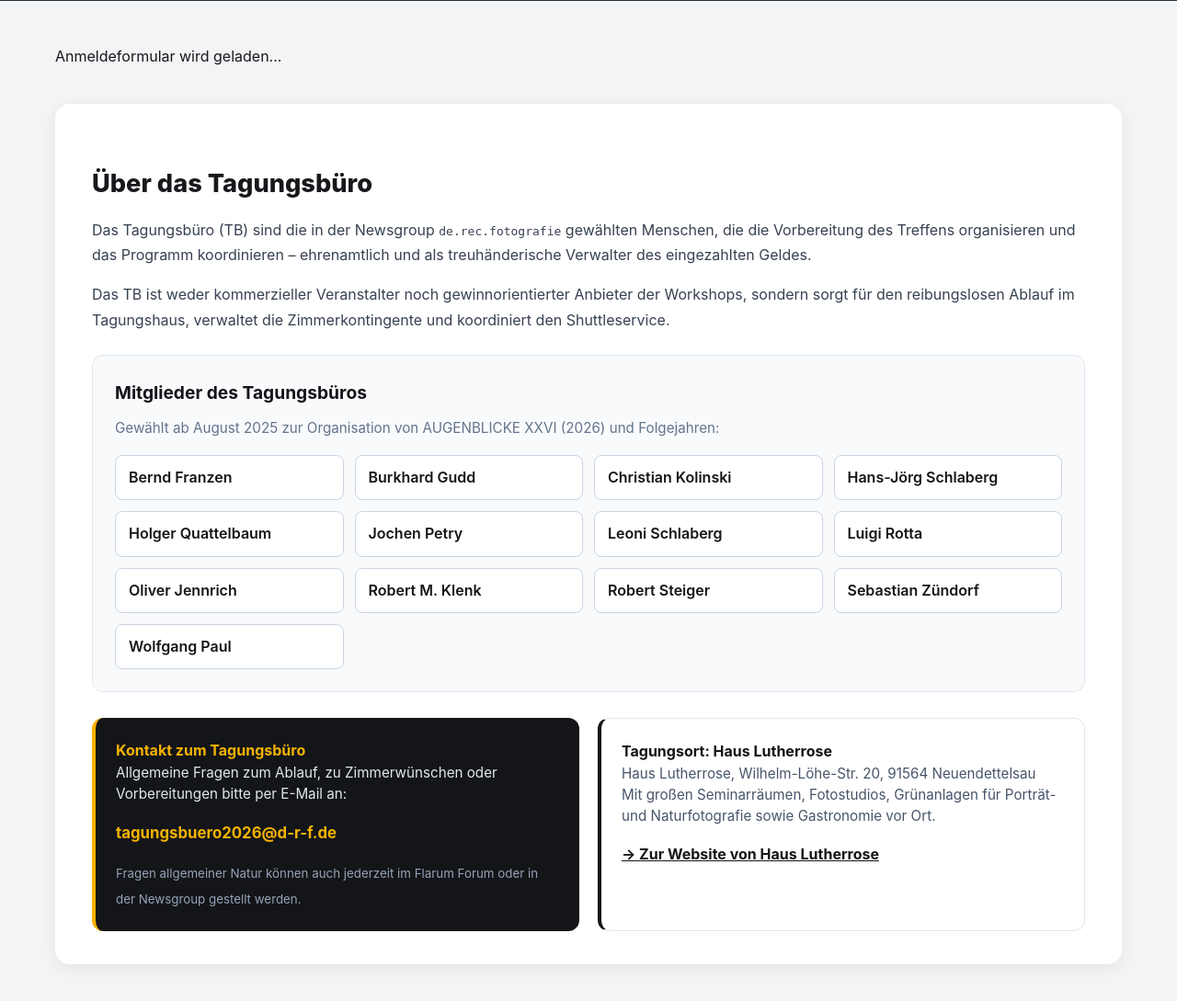
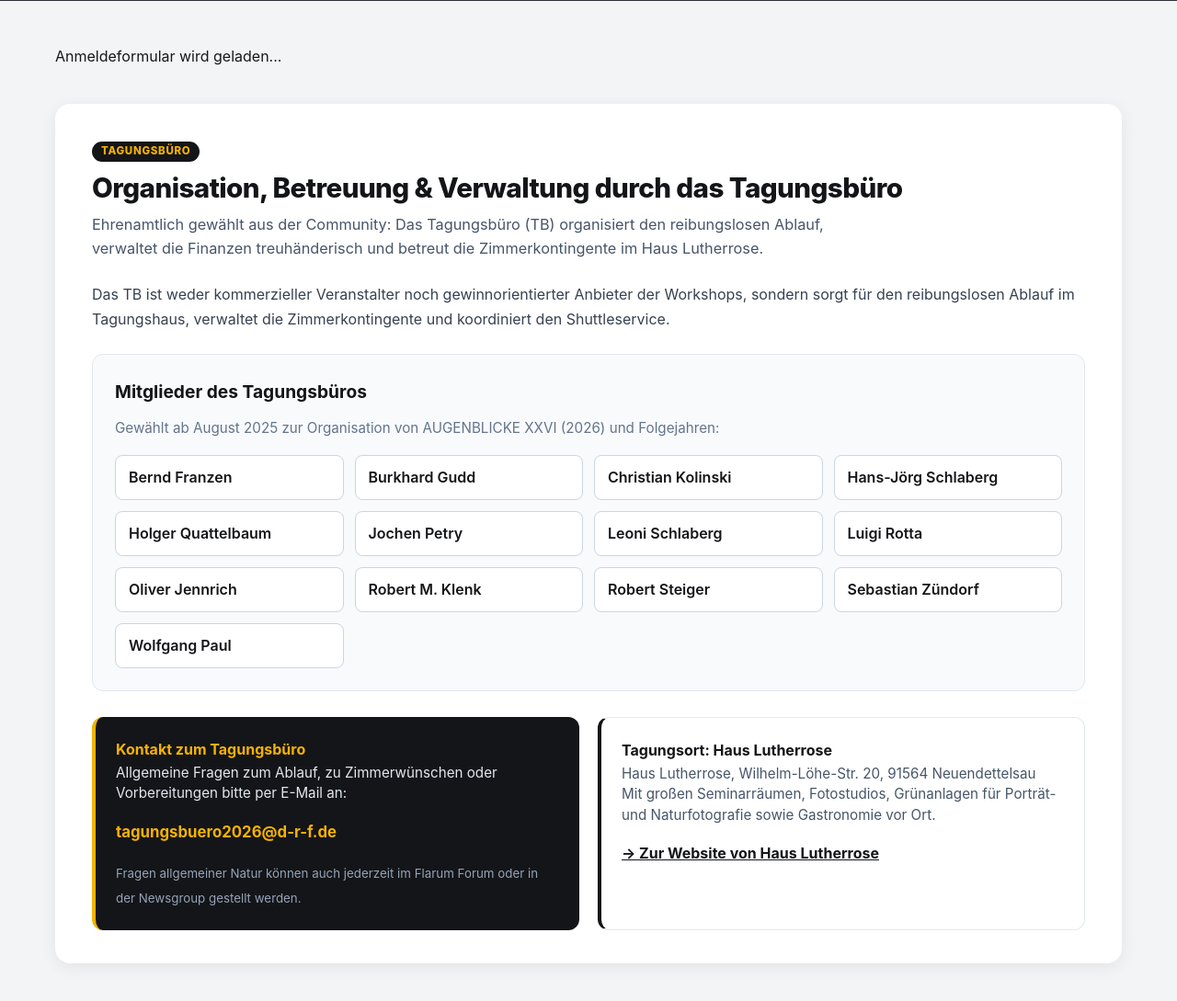
Before and after one commit to ichbinboese/drf-forum-wordpress, a WordPress theme: template wordpress/wp-content/themes/drf-augenblicke/page-tagungsbuero.php in a window 1280 px wide. Shown: the part 389-1478 px from the top of the page at 92% size. Run offline with PHP 8.4 and a stand-in for WordPress, Linux system fonts and the light colour scheme; the site name, menu and one post (Sample post) are stand-ins, and other content is empty.

Commit message:
feat(ui): unify h2 section headers and subtitles across all pages with consistent drf-section-header design

```diff
--- a/wordpress/wp-content/themes/drf-augenblicke/assets/css/theme.css
+++ b/wordpress/wp-content/themes/drf-augenblicke/assets/css/theme.css
@@ -1448,6 +1448,48 @@ button.btn-outline:hover {
 }
 
 /* ==========================================================================
+   Unified Section Header Standard (H2 & Subtitle)
+   ========================================================================== */
+.drf-section-header {
+  margin-bottom: 24px;
+  position: relative;
+}
+
+.drf-section-badge {
+  display: inline-flex;
+  align-items: center;
+  gap: 6px;
+  background: #141518;
+  color: #f5b301;
+  font-size: 0.72rem;
+  font-weight: 800;
+  text-transform: uppercase;
+  letter-spacing: 0.06em;
+  padding: 4px 10px;
+  border-radius: 9999px;
+  margin-bottom: 10px;
+  line-height: 1.2;
+}
+
+.drf-section-title,
+h2.drf-section-title {
+  font-size: 1.85rem !important;
+  font-weight: 800 !important;
+  color: #141518 !important;
+  margin: 0 0 8px 0 !important;
+  line-height: 1.25 !important;
+  letter-spacing: -0.02em !important;
+}
+
+.drf-section-lead {
+  font-size: 1.02rem !important;
+  color: #475569 !important;
+  line-height: 1.6 !important;
+  margin: 0 0 16px 0 !important;
+  max-width: 820px;
+}
+
+/* ==========================================================================
    Harmonized Event Banner & Live Countdown Components
    ========================================================================== */
 
--- a/wordpress/wp-content/themes/drf-augenblicke/inc/elementor/widgets/class-widget-flarum.php
+++ b/wordpress/wp-content/themes/drf-augenblicke/inc/elementor/widgets/class-widget-flarum.php
@@ -92,9 +92,9 @@ class DRF_Flarum_Feed_Widget extends Widget_Base {
             <div class="drf-elementor-flarum" style="background: #141518; color: #ffffff; border-radius: 12px; padding: 32px; border-left: 5px solid #f5b301; margin: 32px 0;">
             <div style="display: flex; flex-wrap: wrap; justify-content: space-between; align-items: center; gap: 20px;">
                 <div style="max-width: 650px;">
-                    <span style="background: #f5b301; color: #141518; font-weight: 800; font-size: 0.75rem; padding: 2px 8px; border-radius: 4px; text-transform: uppercase;">d.r.f Community</span>
-                    <h3 style="color: #ffffff; margin: 8px 0; font-size: 1.5rem;"><?php echo esc_html($settings['title']); ?></h3>
-                    <p style="color: #cbd5e1; margin-bottom: 16px; font-size: 0.95rem;"><?php echo esc_html($settings['desc']); ?></p>
+                    <span class="drf-section-badge">COMMUNITY FORUM</span>
+                    <h2 style="color: #ffffff !important; margin: 8px 0 6px 0; font-size: 1.65rem; font-weight: 800; letter-spacing: -0.02em;"><?php echo esc_html($settings['title']); ?></h2>
+                    <p style="color: #cbd5e1; margin-bottom: 16px; font-size: 0.95rem; line-height: 1.6;"><?php echo esc_html($settings['desc']); ?></p>
 
                     <div style="display: flex; flex-wrap: wrap; gap: 8px;">
                         <?php foreach ($tags as $t) : ?>
--- a/wordpress/wp-content/themes/drf-augenblicke/page-datenschutz.php
+++ b/wordpress/wp-content/themes/drf-augenblicke/page-datenschutz.php
@@ -19,6 +19,12 @@ get_header();
 <div class="page-content-area">
     <div class="container">
         <div class="page-card-container">
+            <div class="drf-section-header">
+                <span class="drf-section-badge">DATENSCHUTZ (DSGVO)</span>
+                <h2 class="drf-section-title">Datenschutzerklärung &amp; Schutz deiner Daten</h2>
+                <p class="drf-section-lead">Transparente Informationen &uuml;ber Art, Umfang und Zweck der Verarbeitung personenbezogener Daten im Rahmen unserer Vereinsarbeit und Treffen-Anmeldung gem&auml;&szlig; DSGVO.</p>
+            </div>
+
             <h2>1. Datenschutz auf einen Blick</h2>
             <p>
                 Der Schutz deiner pers&ouml;nlichen Daten ist uns ein wichtiges Anliegen. Wir behandeln deine personenbezogenen Daten vertraulich und entsprechend den gesetzlichen Datenschutzvorschriften sowie dieser Datenschutzerkl&auml;rung. Wir setzen bewusst keine kommerziellen Tracking-Dienste oder Werbe-Cookies ein.
--- a/wordpress/wp-content/themes/drf-augenblicke/page-impressum.php
+++ b/wordpress/wp-content/themes/drf-augenblicke/page-impressum.php
@@ -19,6 +19,12 @@ get_header();
 <div class="page-content-area">
     <div class="container">
         <div class="page-card-container">
+            <div class="drf-section-header">
+                <span class="drf-section-badge">RECHTLICHE ANGABEN</span>
+                <h2 class="drf-section-title">Gesetzliche Anbieterkennzeichnung &amp; Vorstandskontakt</h2>
+                <p class="drf-section-lead">Pflichtangaben nach &sect; 5 TMG sowie vertretungsberechtigte Personen des eingetragenen Vereins de.rec.fotografie e.V.</p>
+            </div>
+
             <h2>Herausgeber &amp; Betreiber der Website</h2>
             <p>
                 <strong>de.rec.fotografie e.V.</strong><br>
--- a/wordpress/wp-content/themes/drf-augenblicke/page-tagungsbuero.php
+++ b/wordpress/wp-content/themes/drf-augenblicke/page-tagungsbuero.php
@@ -38,10 +38,11 @@ get_header();
 
         <!-- 2. Tagungsbüro Infoboxen & Mitglieder -->
         <div class="page-card-container" style="margin-top: 40px;">
-            <h2>Über das Tagungsb&uuml;ro</h2>
-            <p>
-                Das Tagungsb&uuml;ro (TB) sind die in der Newsgroup <code>de.rec.fotografie</code> gew&auml;hlten Menschen, die die Vorbereitung des Treffens organisieren und das Programm koordinieren &ndash; ehrenamtlich und als treuh&auml;nderische Verwalter des eingezahlten Geldes.
-            </p>
+            <div class="drf-section-header">
+                <span class="drf-section-badge">TAGUNGSBÜRO</span>
+                <h2 class="drf-section-title">Organisation, Betreuung &amp; Verwaltung durch das Tagungsbüro</h2>
+                <p class="drf-section-lead">Ehrenamtlich gewählt aus der Community: Das Tagungsbüro (TB) organisiert den reibungslosen Ablauf, verwaltet die Finanzen treuhänderisch und betreut die Zimmerkontingente im Haus Lutherrose.</p>
+            </div>
             <p>
                 Das TB ist weder kommerzieller Veranstalter noch gewinnorientierter Anbieter der Workshops, sondern sorgt f&uuml;r den reibungslosen Ablauf im Tagungshaus, verwaltet die Zimmerkontingente und koordiniert den Shuttleservice.
             </p>
```
Also changed, not shown: wordpress/wp-content/themes/drf-augenblicke/inc/elementor/widgets/class-widget-chronik.php (+7 -4 lines), wordpress/wp-content/themes/drf-augenblicke/inc/elementor/widgets/class-widget-gallery.php (+7 -4 lines), wordpress/wp-content/themes/drf-augenblicke/inc/elementor/widgets/class-widget-shuttle-route.php (+4 -4 lines), wordpress/wp-content/themes/drf-augenblicke/inc/elementor/widgets/class-widget-sozial.php (+8 -5 lines), wordpress/wp-content/themes/drf-augenblicke/inc/elementor/widgets/class-widget-tagungsbuero.php (+8 -5 lines), wordpress/wp-content/themes/drf-augenblicke/inc/elementor/widgets/class-widget-timeline.php (+7 -4 lines), wordpress/wp-content/themes/drf-augenblicke/inc/elementor/widgets/class-widget-verein.php (+7 -4 lines), wordpress/wp-content/themes/drf-augenblicke/inc/elementor/widgets/class-widget-workshops.php (+5 -2 lines), wordpress/wp-content/themes/drf-augenblicke/page-sozialgremium.php (+5 -4 lines).
